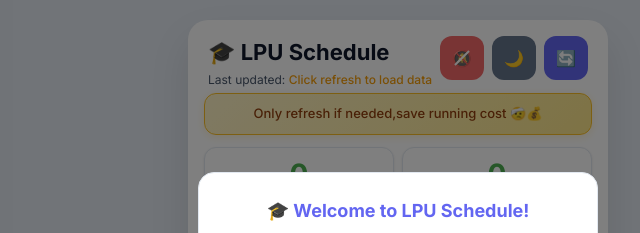
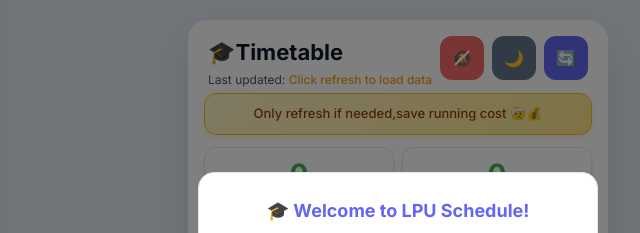
Before and after one commit to itsrahulanshu/lpu_timetable3.0, a website: page public/index.html in a window 1280 px wide. Shown: the top 233 px of the page, 242-882 px from the left. Drawn offline with Linux system fonts and the light colour scheme; no server answers.

Commit message:
Change header title from 'LPU Schedule' to 'Timetable'

```diff
--- a/public/index.html
+++ b/public/index.html
@@ -40,7 +40,7 @@
         <!-- Header -->
         <header class="header">
             <div class="header-content">
-                <h1>🎓 LPU Schedule</h1>
+                <h1>🎓Timetable</h1>
                 <div id="lastUpdateInfo" class="last-update-info">
                     Last updated: <span id="lastUpdateTime">Loading...</span>
                 </div>
```
